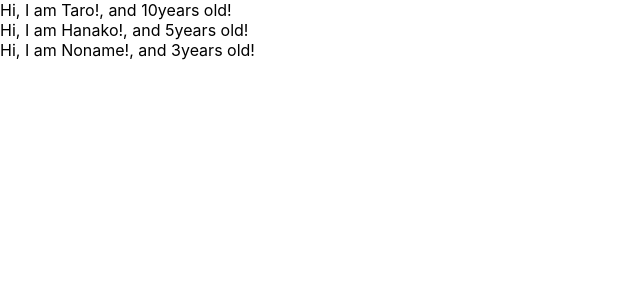
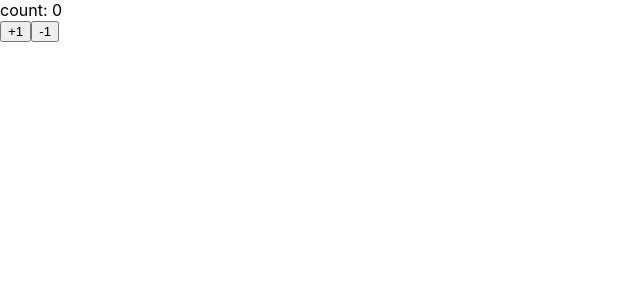
Before and after one commit to gotosota/udemy-react-redux-crud-application, a React (Create React App) app: page / in a window 1280 px wide. Shown: the top 300 px of the page, without its empty margins (0-640 px from the left). Built offline with nearby package versions, Linux system fonts and the light colour scheme.

Commit message:
learn state and SetState

```diff
--- a/src/App.js
+++ b/src/App.js
@@ -1,30 +1,30 @@
-import React from 'react';
-import PropTypes from 'prop-types';
+import React, { Component } from 'react';
 
-const App = () => {
-  const profiles = [
-    {name: "Taro", age: 10},
-    {name: "Hanako", age: 5},
-    {name: "Noname", age: 3}
-  ]
-  return (
-  <div>
-    {
-      profiles.map((profile, index) => {
-        return <User name ={profile.name} age={profile.age} key={index} />
-      })
-    }
-  </div>
-  )
-}
+const App = () => (<Counter></Counter>)
 
-const User = (props) => {
-  return <div>Hi, I am {props.name}!, and {props.age}years old!</div>
-}
+class Counter extends Component {
+  constructor() {
+    super()
+    this.state = { count: 0 }
+  }
 
-User.propTypes = {
-  name: PropTypes.string,
-  age: PropTypes.number.isRequired
+  handlePlusButton = () => {
+    this.setState({ count: this.state.count + 1 })
+  }
+
+  handleMinusButton = () => {
+    this.setState({ count: this.state.count - 1 })
+  }
+
+  render() {
+    return (
+      <React.Fragment>
+        <div>count: { this.state.count }</div>
+        <button onClick={this.handlePlusButton}>+1</button>
+        <button onClick={this.handleMinusButton}>-1</button>
+      </React.Fragment>
+    )
+  }
 }
 
 export default App;
```
